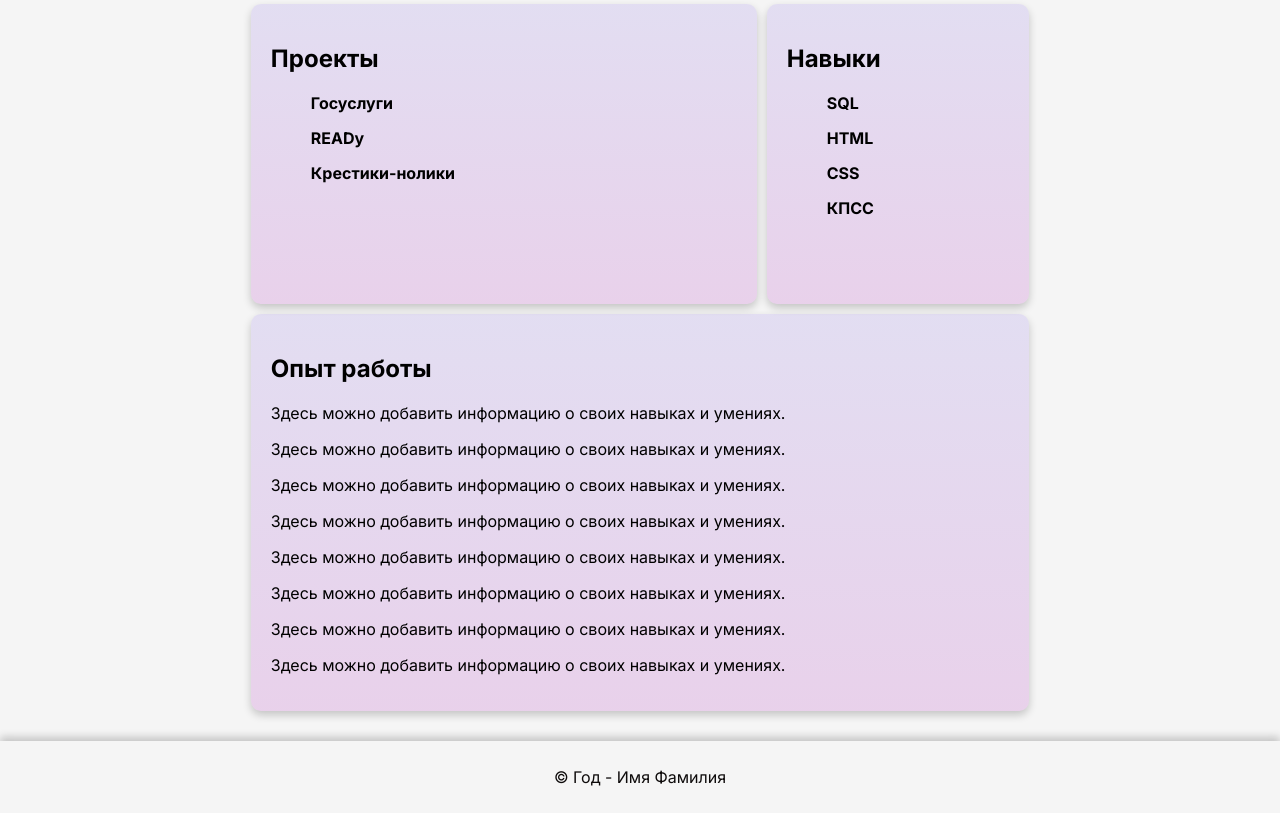
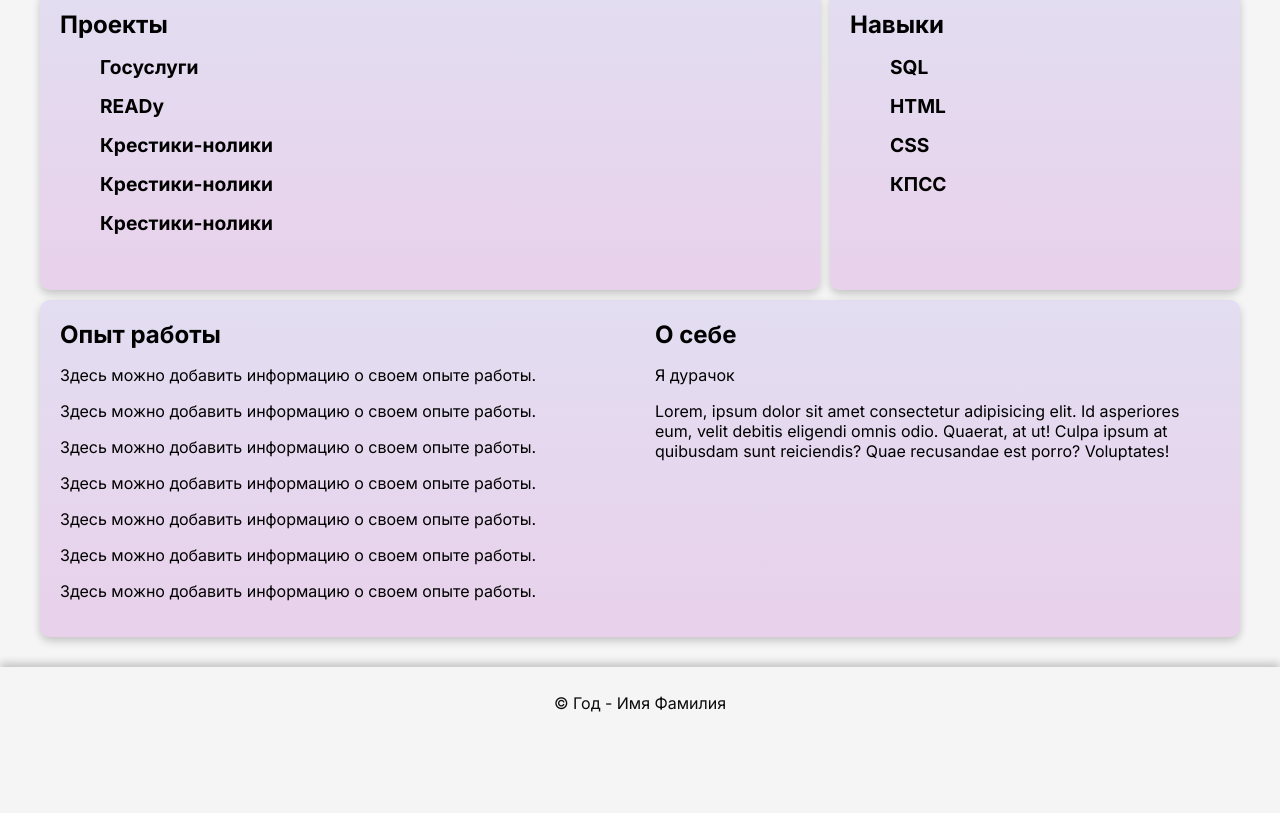
Before and after one commit to Ksiu-luz/Personnel, a plain HTML site: page html-css/lk.html in a window 1280 px wide. Shown: the part 270-1083 px from the top of the page. After the commit the page ends 1009 px from the top, so only its background shows below. Drawn offline with Linux system fonts and the light colour scheme.

Commit message:
fix scroll and add personal info

```diff
--- a/html-css/lk.html
+++ b/html-css/lk.html
@@ -52,14 +52,25 @@
             <div class="data">
                 <div class="projects">
                     <h2>Проекты</h2>
+                    <div class="in-data">
                         <ul>
                             <li>Госуслуги</li>
                             <li>READy</li>
                             <li>Крестики-нолики</li>
+                            <li>Крестики-нолики</li>
+                            <li>Крестики-нолики</li>
+                            <li>Крестики-нолики</li>
+                            <li>Крестики-нолики</li>
+                            <li>Крестики-нолики</li>
+                            <li>Крестики-нолики</li>
+                            <li>Крестики-нолики</li>
+                            <li>Крестики-нолики</li>
                         </ul>
+                    </div>
                 </div>
                 <div class="skills">
                     <h2>Навыки</h2>
+                    <div class="in-data">
                         <ul>
                             <li>SQL</li>
                             <li>HTML</li>
@@ -68,17 +79,27 @@
                         </ul>
                     </div>
                 </div>
+            </div>
 
             <div class="experience">
+                <div class="exp">
                     <h2>Опыт работы</h2>
-                <p>Здесь можно добавить информацию о своих навыках и умениях.</p>
-                <p>Здесь можно добавить информацию о своих навыках и умениях.</p>
-                <p>Здесь можно добавить информацию о своих навыках и умениях.</p>
-                <p>Здесь можно добавить информацию о своих навыках и умениях.</p>
-                <p>Здесь можно добавить информацию о своих навыках и умениях.</p>
-                <p>Здесь можно добавить информацию о своих навыках и умениях.</p>
-                <p>Здесь можно добавить информацию о своих навыках и умениях.</p>
-                <p>Здесь можно добавить информацию о своих навыках и умениях.</p>
+                    <p>Здесь можно добавить информацию о своем опыте работы.</p>
+                    <p>Здесь можно добавить информацию о своем опыте работы.</p>
+                    <p>Здесь можно добавить информацию о своем опыте работы.</p>
+                    <p>Здесь можно добавить информацию о своем опыте работы.</p>
+                    <p>Здесь можно добавить информацию о своем опыте работы.</p>
+                    <p>Здесь можно добавить информацию о своем опыте работы.</p>
+                    <p>Здесь можно добавить информацию о своем опыте работы.</p>
+                </div>
+                <div class="personal">
+                    <h2>О себе</h2>
+                    <p>Я дурачок</p>
+                    <p>Lorem, ipsum dolor sit amet consectetur adipisicing elit. Id asperiores eum, velit debitis
+                        eligendi omnis odio. Quaerat, at ut! Culpa ipsum at quibusdam sunt reiciendis? Quae recusandae
+                        est porro? Voluptates!</p>
+                </div>
+
             </div>
         </div>
     </div>
--- a/html-css/s.css
+++ b/html-css/s.css
@@ -17,6 +17,16 @@ ul {
 ul li {
     margin-bottom: 15px;
     font-weight: bold;
+    font-size: 120%;
+}
+
+h1,
+h2,
+h3 {
+    margin-top: 0;
+    /* Удаление верхнего отступа */
+    margin-bottom: 0;
+    /* Удаление нижнего отступа */
 }
 
 header {
@@ -86,6 +96,11 @@ header {
     /* Позволяет элементам переноситься на новую строку, если не хватает места */
     gap: 20px;
     /* Добавляем пространство между элементами */
+}
+
+.user div p {
+    margin: 3px;
+    font-size: 120%;
 }
 
 .profile-img {
@@ -164,9 +179,15 @@ header {
     /* Обеспечивает базовую ширину */
     min-width: 200px;
     /* Устанавливает минимальную ширину, чтобы предотвратить слишком маленькую ширину */
-    height: 100%;
-    min-height: 300px;
+    /* height: 100%; */
+    height: 300px;
     box-sizing: border-box;
+}
+
+.in-data {
+    overflow: scroll;
+    scrollbar-width: none;
+    height: 200px;
 }
 
 .skills {
@@ -176,6 +197,17 @@ header {
 .projects {
     max-width: 75%;
     min-width: 65%;
+}
+
+.experience {
+    display: flex;
+    flex-direction: row;
+    gap: 30px;
+}
+
+.exp,
+.personal {
+    width: 50%;
 }
 
 .side-menu {
```
Lines whose indentation alone changed are shown as unchanged.
